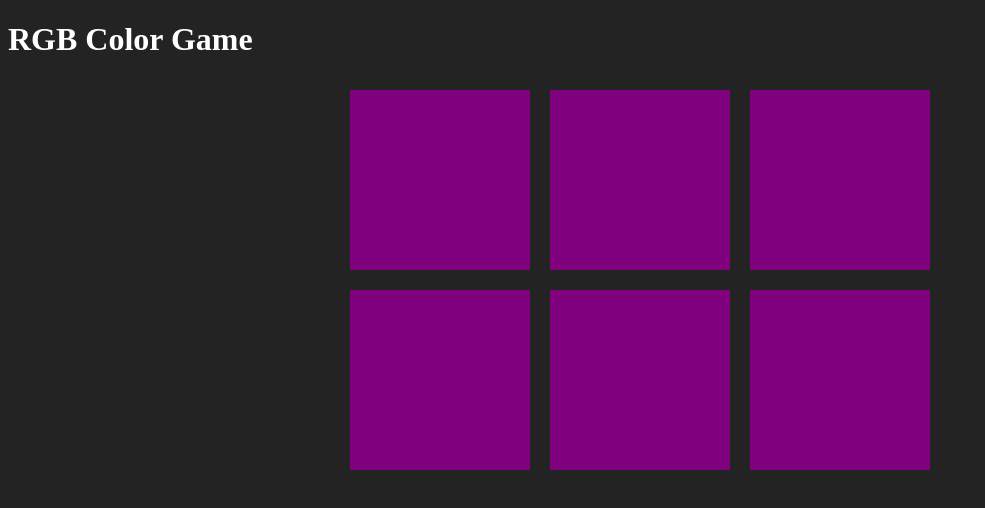
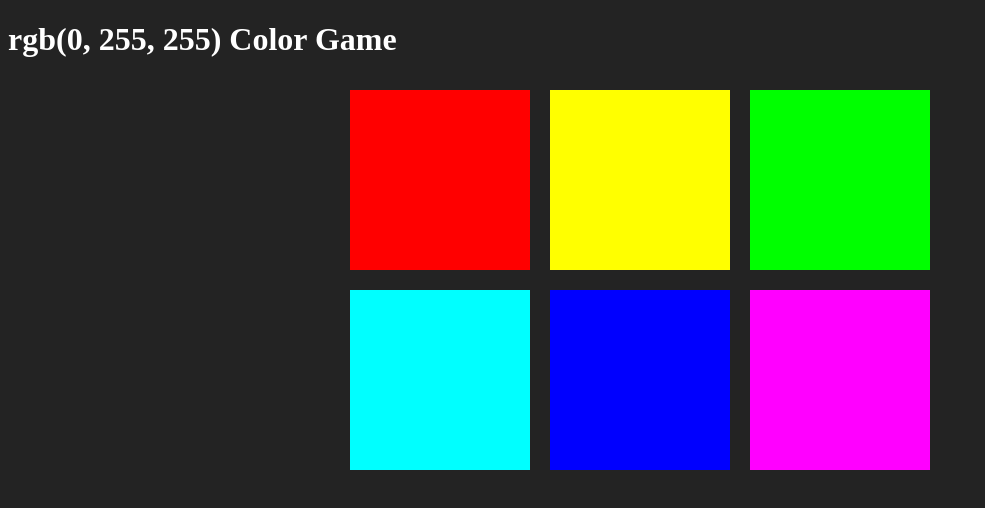
Before and after one commit to danbarrio/WebDev-JavaScript, a plain HTML site: page DOM/RGB_ColorGame/RGB_ColorGame.html in a window 1280 px wide. Shown: the whole page, without its empty margins (0-985 px from the left). Drawn offline with Linux system fonts and the light colour scheme.

Commit message:
DOM: RGB ColorGame - Basic click functionality

```diff
--- a/DOM/RGB_ColorGame/RGB_ColorGame.html
+++ b/DOM/RGB_ColorGame/RGB_ColorGame.html
@@ -5,7 +5,7 @@
 	<link rel="stylesheet" type="text/css" href="RGB_ColorGame.css">
 </head>
 <body>
-	<h1>RGB Color Game</h1>
+	<h1><span id="colorDisplay">RGB</span> Color Game</h1>
 	<div id="container">
 		<div class="square"></div>
 		<div class="square"></div>
--- a/DOM/RGB_ColorGame/RGB_ColorGame.js
+++ b/DOM/RGB_ColorGame/RGB_ColorGame.js
@@ -0,0 +1,33 @@
+var colors = [
+	"rgb(255, 0, 0)",
+	"rgb(255, 255, 0)",
+	"rgb(0, 255, 0)",
+	"rgb(0, 255, 255)",
+	"rgb(0, 0, 255)",
+	"rgb(255, 0, 255)",
+]
+
+var squares = document.querySelectorAll(".square");
+var pickedColor = colors[3];
+var colorDisplay = document.getElementById("colorDisplay");
+
+colorDisplay.textContent = pickedColor;
+
+for(var i = 0; i < squares.length; i++){
+	//add initial colors to squares
+	squares[i].style.backgroundColor = colors[i]
+
+	//add click listeners to squares
+	squares[i].addEventListener("click", function(){
+		//grab color of clicked square
+		var clickedColor = this.style.backgroundColor;
+		//compare color to pickedColor
+
+		if (clickedColor === pickedColor){
+			alert("Correct!");
+		} else {
+			alert("WRONG!");
+		}
+
+	});
+}
```
